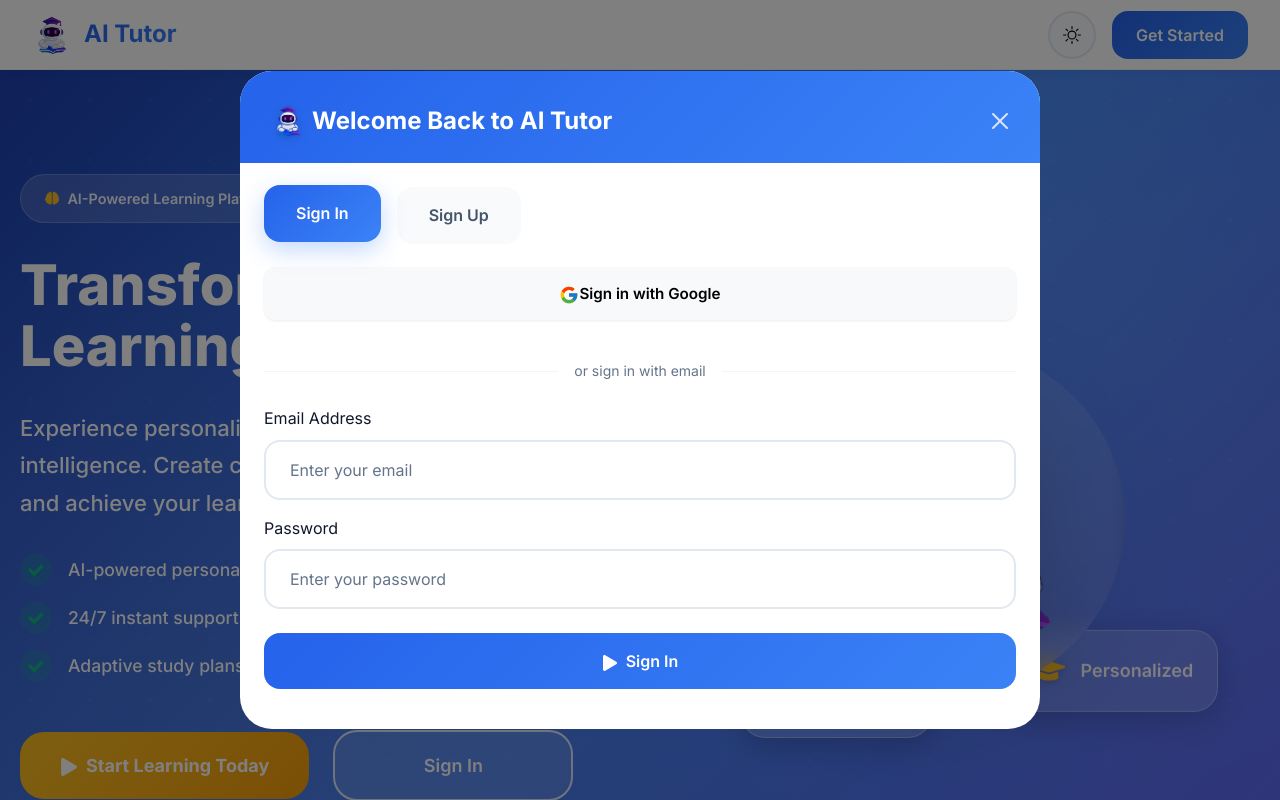
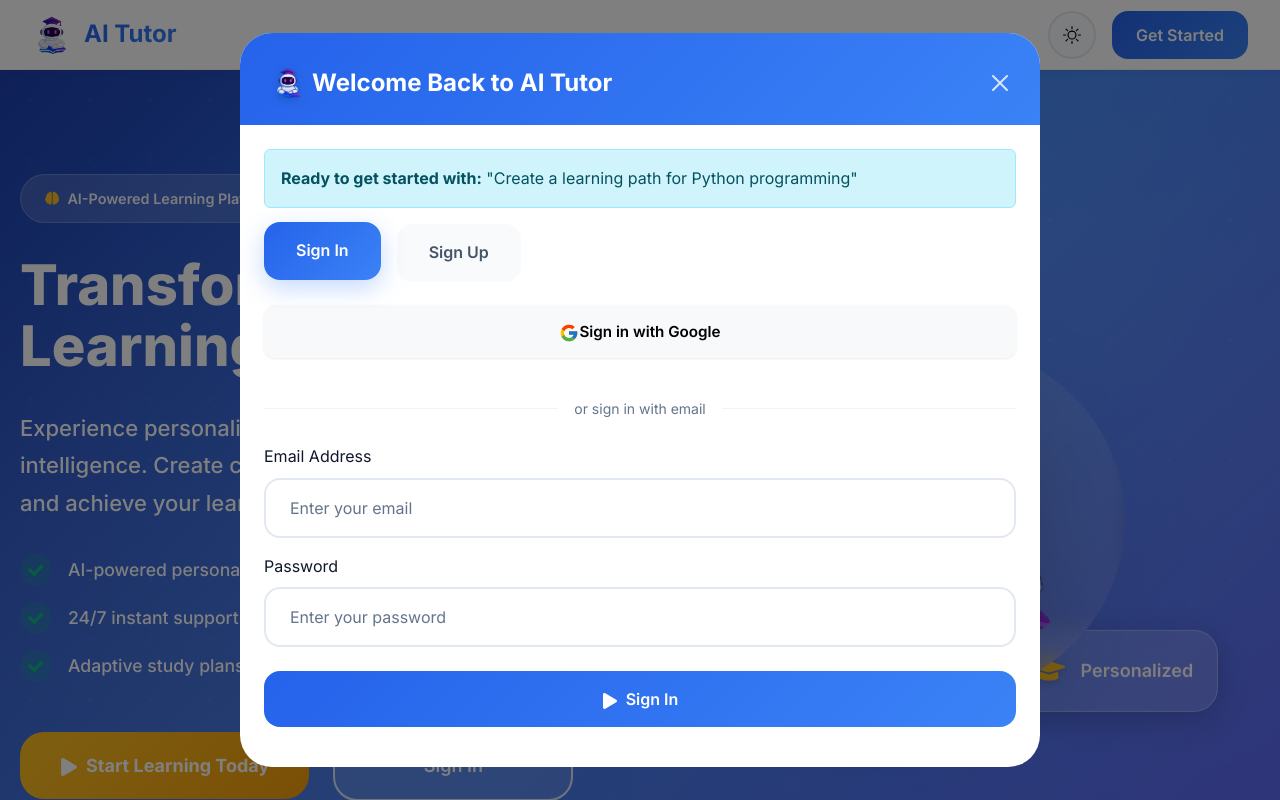
Before and after one commit to abdullahfirdowsi/phase4, a React (Vite) app in the folder frontend/: page /dashboard in a window 1280 px wide. Both pictures are taken after a click on the button "Start Learning Today". Shown: the top 800 px of the page. Built offline with nearby package versions, Linux system fonts and the light colour scheme; no server answers.

Commit message:
Fix Home Page Navigation to Chat Page

```diff
--- a/frontend/src/components/AIChat/AIChat.jsx
+++ b/frontend/src/components/AIChat/AIChat.jsx
@@ -80,7 +80,7 @@
   useEffect(() => {
     const initialQuestion = sessionStorage.getItem("initialQuestion");
     if (initialQuestion) {
-      setInputMessage(initialQuestion);
+      console.log("Found initial question:", initialQuestion);
       // Clear it from session storage to prevent reuse
       sessionStorage.removeItem("initialQuestion");
       // Submit the question automatically after a short delay
@@ -350,6 +350,7 @@
   // Memoize the messages to prevent unnecessary re-renders
   const memoizedMessages = useMemo(() => messages, [messages]);
 
+
   return (
     <div className="ai-chat">
       <Container fluid className="chat-container">
--- a/frontend/src/pages/Dashboard/DashboardHome/DashboardHome.jsx
+++ b/frontend/src/pages/Dashboard/DashboardHome/DashboardHome.jsx
@@ -30,7 +30,8 @@
 
     // Navigate to chat page after a brief delay to show loading state
     setTimeout(() => {
-      navigate("/dashboard/chat");
+      // Use navigate with replace to ensure we can't go back to the input page
+      navigate("/dashboard/chat", { replace: true });
     }, 500);
   };
 
@@ -53,6 +54,7 @@
                   onChange={handleInputChange}
                   className="search-input"
                   disabled={isLoading}
+                  autoFocus
                 />
                 <Button
                   type="submit"
--- a/frontend/src/pages/Welcome/Welcome.jsx
+++ b/frontend/src/pages/Welcome/Welcome.jsx
@@ -14,6 +14,7 @@
   const [password, setPassword] = useState("");
   const [error, setError] = useState(null);
   const [loading, setLoading] = useState(false);
+  const [initialQuestion, setInitialQuestion] = useState("");
   const navigate = useNavigate();
 
   const clearForm = () => {
@@ -32,7 +33,14 @@
     try {
       const data = await login(email, password);
       localStorage.setItem("username", email);
-      navigate("/dashboard");
+
+      // If there's an initial question, store it in sessionStorage
+      if (initialQuestion.trim()) {
+        sessionStorage.setItem("initialQuestion", initialQuestion.trim());
+        navigate("/dashboard/chat");
+      } else {
+        navigate("/dashboard");
+      }
     } catch (err) {
       setError(err.message || "Login failed. Please try again.");
     } finally {
@@ -63,7 +71,13 @@
   };
 
   const handleGoogleLoginSuccess = (data) => {
-    navigate('/dashboard');
+    // If there's an initial question, store it in sessionStorage
+    if (initialQuestion.trim()) {
+      sessionStorage.setItem("initialQuestion", initialQuestion.trim());
+      navigate("/dashboard/chat");
+    } else {
+      navigate('/dashboard');
+    }
   };
 
   const handleGoogleLoginError = (errorMessage) => {
@@ -73,6 +87,11 @@
   const handleAuthModalOpen = () => {
     setShowModal(true);
     clearForm();
+  };
+
+  const handleQuickStart = (question) => {
+    setInitialQuestion(question);
+    handleAuthModalOpen();
   };
 
   useEffect(() => {
@@ -155,7 +174,7 @@
                     variant="primary"
                     size="lg"
                     className="cta-button"
-                    onClick={() => setShowModal(true)}
+                    onClick={() => handleQuickStart("Create a learning path for Python programming")}
                   >
                     <FaPlay className="me-2" />
                     Start Learning Today
@@ -270,7 +289,7 @@
                   variant="primary"
                   size="lg"
                   className="final-cta-button"
-                  onClick={() => setShowModal(true)}
+                  onClick={() => handleQuickStart("What can you help me learn?")}
                 >
                   <FaPlay className="me-2" />
                   Get Started for Free
@@ -299,6 +318,12 @@
           {error && (
             <Alert variant={error.includes("successfully") ? "success" : "danger"} className="mb-3">
               {error}
+            </Alert>
+          )}
+
+          {initialQuestion && (
+            <Alert variant="info" className="mb-3">
+              <strong>Ready to get started with:</strong> "{initialQuestion}"
             </Alert>
           )}
 
```
